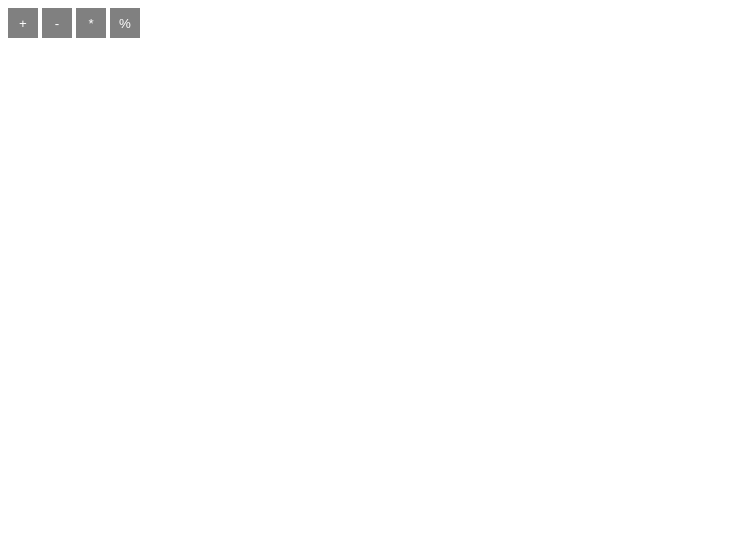
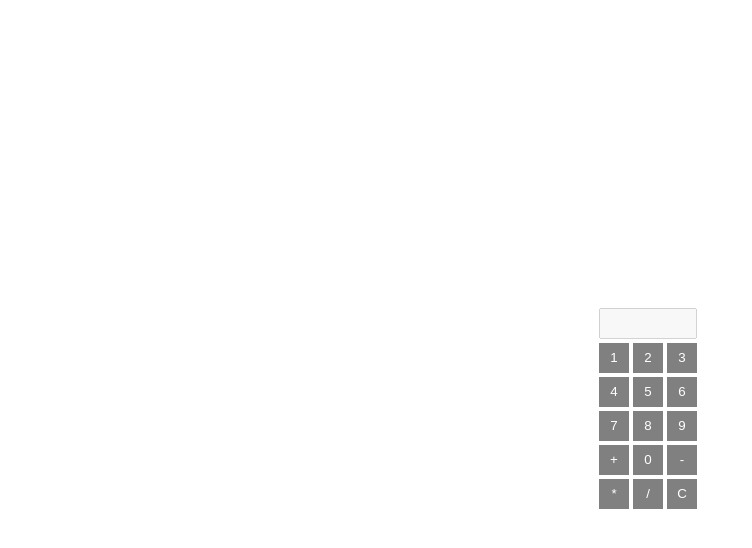
Before and after one commit to Adilya2005/calculator, a plain HTML site: page index.html in a window 1280 px wide. Shown: the whole page, without its empty margins (0-752 px from the left). Drawn offline with Linux system fonts and the light colour scheme.

Commit message:
added styles for calculator

```diff
--- a/index.html
+++ b/index.html
@@ -6,9 +6,35 @@
     <title>Calculater</title>
   </head>
   <body>
-    <button type="button" class="btn plus" name="button">+</button>
-    <button type="button" class="btn minus" name="button">-</button>
-    <button type="button" class="btn" name="button">*</button>
-    <button type="button" class="btn" name="button">%</button>
+    <input type="text" class="input" name="" disabled>
+    <div class="container">
+      <button type="button" class="btn" name="button">1</button>
+      <button type="button" class="btn" name="button">2</button>
+      <button type="button" class="btn" name="button">3</button>
+    </div>
+
+    <div class="container">
+      <button type="button" class="btn" name="button">4</button>
+      <button type="button" class="btn" name="button">5</button>
+      <button type="button" class="btn" name="button">6</button>
+    </div>
+
+    <div class="container">
+      <button type="button" class="btn" name="button">7</button>
+      <button type="button" class="btn" name="button">8</button>
+      <button type="button" class="btn" name="button">9</button>
+    </div>
+
+    <div class="container">
+      <button type="button" class="btn" name="button">+</button>
+      <button type="button" class="btn plus" name="button">0</button>
+      <button type="button" class="btn minus" name="button">-</button>
+    </div>
+
+    <div class="container">
+      <button type="button" class="btn" name="button">*</button>
+      <button type="button" class="btn" name="button">/</button>
+      <button type="button" class="btn one" name="button">C</button>
+    </div>
   </body>
 </html>
--- a/style.css
+++ b/style.css
@@ -1,12 +1,34 @@
+body {
+  display: flex;
+    flex-direction: column;
+    row-gap: 4px;
+    width: 100%;
+    height: 100vh;
+    justify-content: center;
+    align-items: center;
+}
 .btn {
   background-color: grey;
   border: 1px solid grey;
   color: white;
   width: 30px;
   height: 30px;
+  transition: 0.3s;
+
+}
+
+.btn:hover {
+  background-color: blue;
+  cursor: pointer;
+box-shadow: 4px 4px 8px 0px rgba(34, 60, 80, 0.2);
+transform: scale(1.1);
 }
 
 .plus {
 }
 .minus {
 }
+.input {
+  width: 90px;
+    height: 25px;
+}
```
